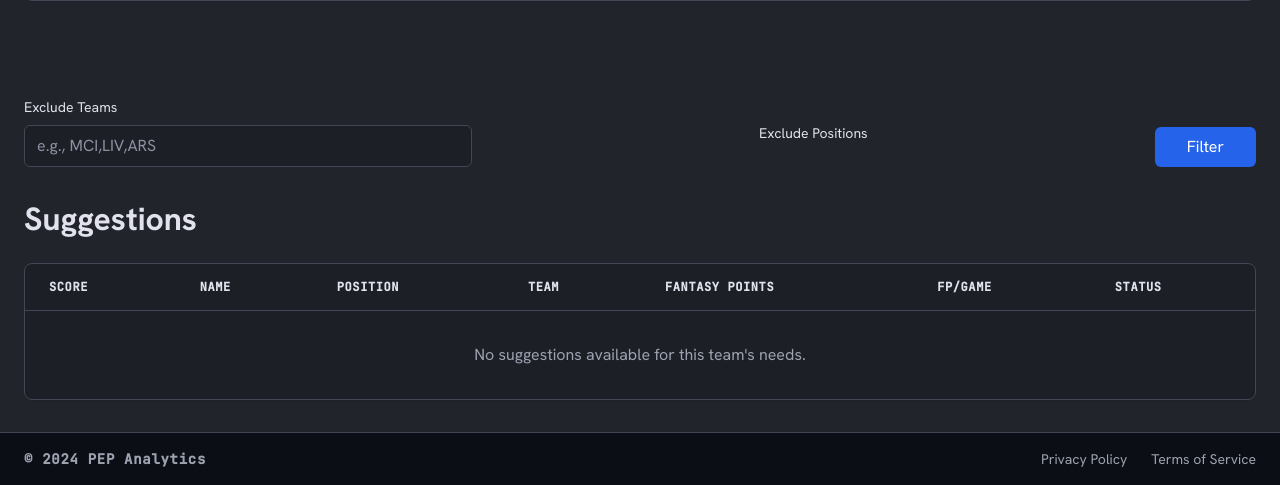
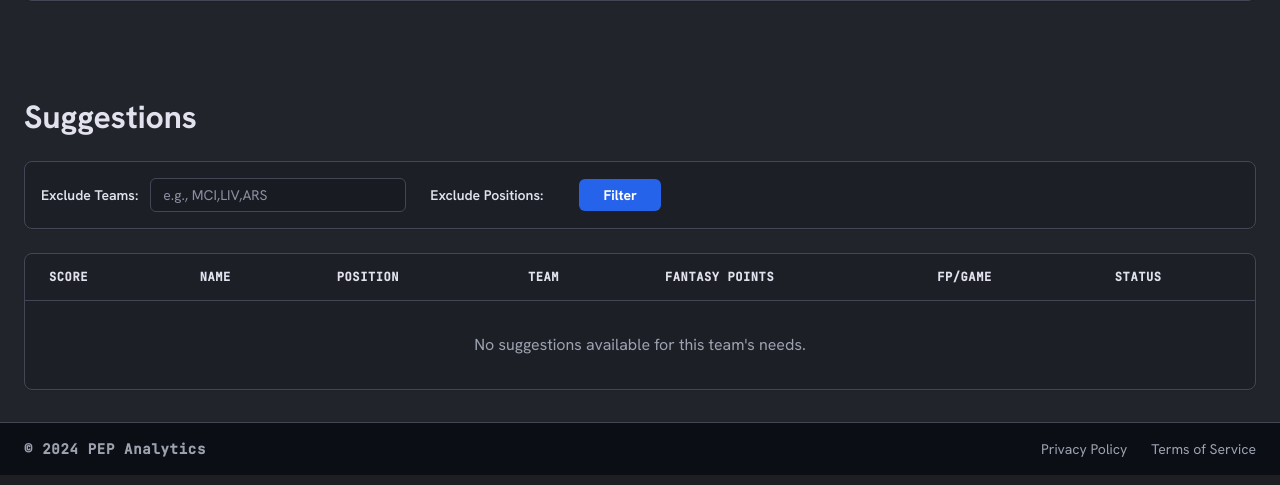
Before and after one commit to soehlert/fantrax_assistant, a FastAPI app: template src/web/templates/team.html in a window 1280 px wide. Shown: the part 530-1015 px from the top of the page. Run offline with FastAPI, Linux system fonts and the light colour scheme; the template is opened without the code that fills it, so the values that code supplies are empty; some libraries are stand-ins or nearby versions.

Commit message:
fix(ui): relocate filter row under Suggestions heading and style auto-dismissing draft toast
- Position Suggestions heading first, followed directly by compact filter bar row
- Group Exclude Teams, Exclude Positions, and Filter button in a tight flex container without whitespace gaps
- Style draft status alert as a transparent green pill badge with vibrant green border and dismiss button (✕)
- Add 4-second auto-dismiss JavaScript for draft status toast

```diff
--- a/src/web/templates/team.html
+++ b/src/web/templates/team.html
@@ -17,17 +17,20 @@
     </div>
 </section>
 
-<!-- Draft Status Alert -->
+<!-- Draft Status Alert Toast (Transparent Green Pill with Green Border & Auto-Dismiss) -->
 {% if draft_status %}
-<div class="w-full max-w-2xl mx-auto">
-    <div class="p-4 rounded-md {% if draft_status == 'success' %}bg-green-900/40 text-green-200 border border-green-700{% else %}bg-red-900/40 text-red-200 border border-red-700{% endif %} flex justify-between items-center">
-        <span>
+<div class="w-full max-w-2xl mx-auto my-2" id="draft-toast-alert">
+    <div class="px-5 py-2.5 rounded-full {% if draft_status == 'success' %}bg-emerald-950/40 text-emerald-300 border border-emerald-500/70 shadow-lg backdrop-blur-sm{% else %}bg-red-950/40 text-red-300 border border-red-500/70 shadow-lg backdrop-blur-sm{% endif %} flex justify-between items-center transition-all duration-300">
+        <span class="text-sm font-medium flex items-center gap-2">
             {% if draft_status == 'success' %}
+                <span class="w-2 h-2 rounded-full bg-emerald-400 animate-pulse"></span>
                 Successfully drafted <strong>{{ drafted_player }}</strong>!
             {% else %}
+                <span class="w-2 h-2 rounded-full bg-red-400"></span>
                 <strong>Error:</strong> {{ drafted_player }}
             {% endif %}
         </span>
+        <button type="button" onclick="document.getElementById('draft-toast-alert').remove()" class="text-emerald-400 hover:text-emerald-200 text-sm font-bold ml-4">✕</button>
     </div>
 </div>
 {% endif %}
@@ -131,7 +134,7 @@
     </div>
 </section>
 
-<!-- 4x5 Grid for ALL 20 Team Cards (Pure Flexbox / Grid Layout - No Hardcoded Height Sizes) -->
+<!-- 4x5 Grid for ALL 20 Team Cards (Dynamic Flexbox/Grid Layout) -->
 <section class="grid grid-cols-1 sm:grid-cols-2 md:grid-cols-3 lg:grid-cols-5 gap-4">
     {% for item in club_breakdown %}
     {% if item.has_players %}
@@ -181,33 +184,35 @@
     {% endfor %}
 </section>
 
-<!-- Suggestions Table Section (Includes Filters Inside Section) -->
+<!-- Suggestions Table Section (Heading FIRST, then Filter Row directly UNDER Heading) -->
 <section class="mt-8 flex flex-col gap-6">
-    <form method="get" action="{{ url_for('read_team', team_id=team_name) }}" id="filter-form">
-        <div class="flex flex-col md:flex-row md:items-end justify-between gap-4">
-            <div class="flex flex-col gap-2 flex-grow max-w-md">
-                <label class="text-sm font-medium text-on-surface">Exclude Teams</label>
-                <input name="exclude_teams" class="w-full bg-surface-container border border-outline-variant text-on-surface placeholder-outline rounded-md py-2 px-3 focus:outline-none focus:ring-1 focus:ring-primary-container focus:border-primary-container transition-shadow" placeholder="e.g., MCI,LIV,ARS" type="text" value="{{ exclude_teams }}"/>
+    <h2 class="text-headline-lg font-display text-on-surface">Suggestions</h2>
+
+    <!-- Compact Filter Bar Row Directly Under Suggestions Heading (No Whitespace Gaps) -->
+    <form method="get" action="{{ url_for('read_team', team_id=team_name) }}" id="filter-form" class="bg-surface-container border border-outline-variant rounded-xl p-4 shadow-sm">
+        <div class="flex flex-wrap items-center gap-6">
+            <div class="flex items-center gap-3">
+                <label class="text-sm font-semibold text-on-surface whitespace-nowrap">Exclude Teams:</label>
+                <input name="exclude_teams" class="bg-surface-container-low border border-outline-variant text-on-surface placeholder-outline rounded-md py-1.5 px-3 text-sm focus:outline-none focus:ring-1 focus:ring-primary-container w-64" placeholder="e.g., MCI,LIV,ARS" type="text" value="{{ exclude_teams }}"/>
             </div>
-            <div class="flex flex-col gap-2">
-                <label class="text-sm font-medium text-on-surface">Exclude Positions</label>
-                <div class="flex items-center gap-4 py-2">
+            <div class="flex items-center gap-3">
+                <span class="text-sm font-semibold text-on-surface whitespace-nowrap">Exclude Positions:</span>
+                <div class="flex items-center gap-3">
                     {% for pos in all_positions %}
-                    <label class="flex items-center gap-2 cursor-pointer select-none">
-                        <input class="form-checkbox position-checkbox rounded bg-surface-container border-outline-variant text-primary-container focus:ring-primary-container focus:ring-offset-background" type="checkbox" value="{{ pos }}" {% if pos in exclude_positions %}checked{% endif %}/>
+                    <label class="flex items-center gap-1.5 cursor-pointer select-none">
+                        <input class="form-checkbox position-checkbox rounded bg-surface-container-low border-outline-variant text-primary-container focus:ring-primary-container" type="checkbox" value="{{ pos }}" {% if pos in exclude_positions %}checked{% endif %}/>
                         <span class="text-sm font-medium text-on-surface">{{ pos }}</span>
                     </label>
                     {% endfor %}
                 </div>
                 <input type="hidden" id="exclude-positions-input" name="exclude_positions" value="{{ exclude_positions }}">
             </div>
-            <button type="submit" class="bg-primary-container hover:bg-blue-600 text-white font-medium py-2 px-8 rounded-md transition-colors active:scale-95">
+            <button type="submit" class="bg-primary-container hover:bg-blue-600 text-white font-bold text-sm py-1.5 px-6 rounded-md transition-colors active:scale-95 ml-auto md:ml-0">
                 Filter
             </button>
         </div>
     </form>
 
-    <h2 class="text-headline-lg font-display text-on-surface mt-2">Suggestions</h2>
     <div class="bg-surface-container border border-outline-variant rounded-xl overflow-hidden shadow-sm">
         <div class="overflow-x-auto">
             <table class="w-full text-left border-collapse whitespace-nowrap">
@@ -261,6 +266,15 @@
 
 <script>
 document.addEventListener('DOMContentLoaded', () => {
+    // AUTO-DISMISS DRAFT TOAST ALERT AFTER 4 SECONDS
+    const toastAlert = document.getElementById('draft-toast-alert');
+    if (toastAlert) {
+        setTimeout(() => {
+            toastAlert.style.opacity = '0';
+            setTimeout(() => toastAlert.remove(), 300);
+        }, 4000);
+    }
+
     // AUTOCOMPLETE FOR PLAYER INPUT
     const playerInput = document.getElementById('player-draft-input');
     const resultsContainer = document.getElementById('autocomplete-results');
```
Also changed, not shown: src/web/templates/index.html (+22 -4 lines).
